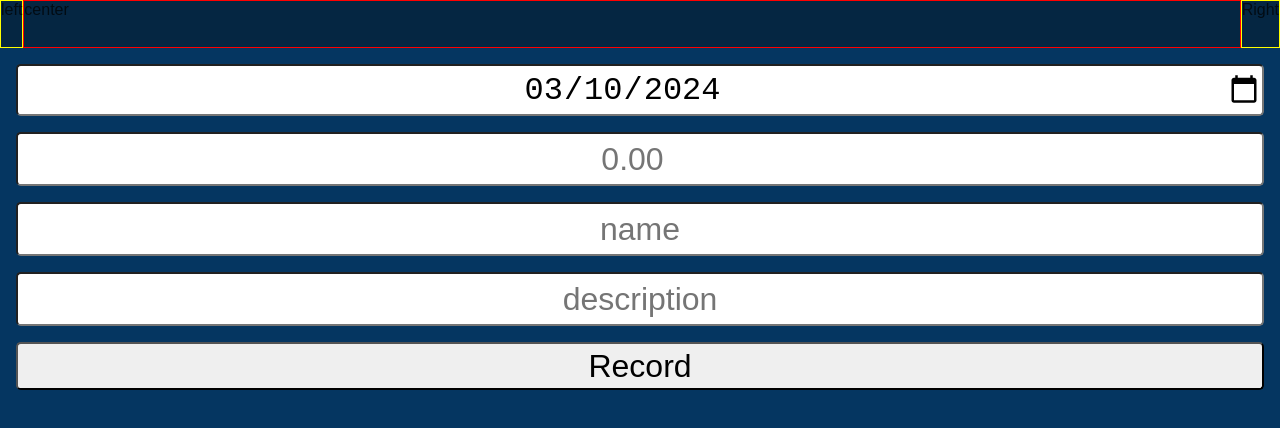
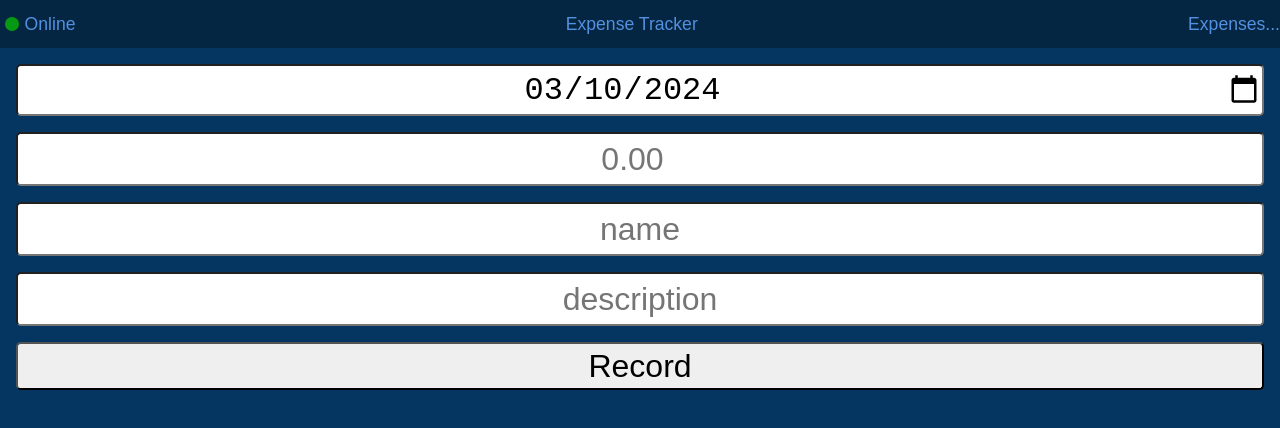
Before and after one commit to catzilla-007/expense-tracker, a SvelteKit app: page / in a window 1280 px wide. Shown: the top 428 px of the page. Built offline with nearby package versions, Linux system fonts and the light colour scheme.

Commit message:
Added online status

```diff
--- /dev/null
+++ b/src/lib/components/Header.svelte
@@ -0,0 +1,47 @@
+<script>
+  /* maybe make sure that the slots for left/center/right
+     can be used outside the header component,
+     need to use multiple <slot /> for this one
+  */
+  import { isOnline } from '$lib/store/is-online';
+  import OnlineIcon from './OnlineIcon.svelte';
+</script>
+
+<header>
+  <span class="header-left">
+    <OnlineIcon online={$isOnline} />
+    {$isOnline ? 'Online' : 'Offline'}
+  </span>
+  <span class="header-center">Expense Tracker</span>
+  <span class="header-right">Expenses...</span>
+</header>
+
+<style>
+  header {
+    display: flex;
+    flex-direction: row;
+    height: 3rem;
+    background-color: var(--color-bg-2);
+    color: var(--color-text-2);
+    font-size: 1.1em;
+  }
+
+  .header-left {
+    display: flex;
+    justify-content: flex-start;
+    align-items: center;
+  }
+
+  .header-center {
+    display: flex;
+    flex-grow: 1;
+    align-items: center;
+    justify-content: center;
+  }
+
+  .header-right {
+    display: flex;
+    justify-content: flex-end;
+    align-items: center;
+  }
+</style>
--- /dev/null
+++ b/src/lib/components/OnlineIcon.svelte
@@ -0,0 +1,23 @@
+<script lang="ts">
+  export let online: boolean;
+</script>
+
+<span class="dot {online ? 'green-dot' : 'red-dot'}" />
+
+<style>
+  .dot {
+    height: 0.8em;
+    width: 0.8em;
+    border-radius: 50%;
+    display: inline-block;
+    margin: 0.3em;
+  }
+
+  .green-dot {
+    background-color: #079913;
+  }
+
+  .red-dot {
+    background-color: #a01111;
+  }
+</style>
--- a/src/lib/components/header.svelte
+++ /dev/null
@@ -1,34 +0,0 @@
-<script>
-  /* make sure that the slots for left/center/right
-     can be used outside the header component,
-     need to use multiple <slot /> for this one
-  */
-</script>
-
-<header>
-  <span class="header-left">left</span>
-  <span class="header-center">center</span>
-  <span class="header-right">Right</span>
-</header>
-
-<style>
-  header {
-    display: flex;
-    flex-direction: row;
-    height: 3rem;
-    background-color: var(--color-bg-2);
-  }
-
-  .header-left {
-    border: 1px solid yellow;
-  }
-
-  .header-center {
-    flex-grow: 1;
-    border: 1px solid red;
-  }
-
-  .header-right {
-    border: 1px solid yellow;
-  }
-</style>
--- /dev/null
+++ b/src/lib/online-checker.ts
@@ -0,0 +1,13 @@
+import { isOnline } from './store/is-online';
+
+export function initializeOnlineChecker() {
+  isOnline.set(window.navigator.onLine);
+
+  window.addEventListener('online', () => {
+    isOnline.set(true);
+  });
+
+  window.addEventListener('offline', () => {
+    isOnline.set(false);
+  });
+}
--- /dev/null
+++ b/src/lib/store/is-online.ts
@@ -0,0 +1,3 @@
+import { writable } from 'svelte/store';
+
+export const isOnline = writable(false);
--- a/src/routes/+layout.svelte
+++ b/src/routes/+layout.svelte
@@ -1,6 +1,6 @@
 <script>
   import './styles.css';
-  import Header from '$lib/components/header.svelte';
+  import Header from '$lib/components/Header.svelte';
 </script>
 
 <div class="app">
--- a/src/routes/+page.svelte
+++ b/src/routes/+page.svelte
@@ -1,8 +1,9 @@
 <script lang="ts">
   import { onMount } from 'svelte';
   import { registerSync } from '$lib/api/sync';
-  import { formatDate, sanitizeDateRequest } from '$lib/date';
+  import { formatDate } from '$lib/date';
   import { addExpense } from '$lib/expense';
+  import { initializeOnlineChecker } from '$lib/online-checker';
 
   let date: string = formatDate(new Date());
   let name: string = '';
@@ -23,6 +24,7 @@
 
   onMount(() => {
     registerSync();
+    initializeOnlineChecker();
   });
 </script>
 
--- a/src/routes/styles.css
+++ b/src/routes/styles.css
@@ -9,6 +9,7 @@
   --color-theme-1: #ff3e00;
   --color-theme-2: #4075a6;
   --color-text: rgba(0, 0, 0, 0.7);
+  --color-text-2: #5391e0;
   --column-width: 42rem;
   --column-margin-top: 4rem;
   font-family: var(--font-body);
```
